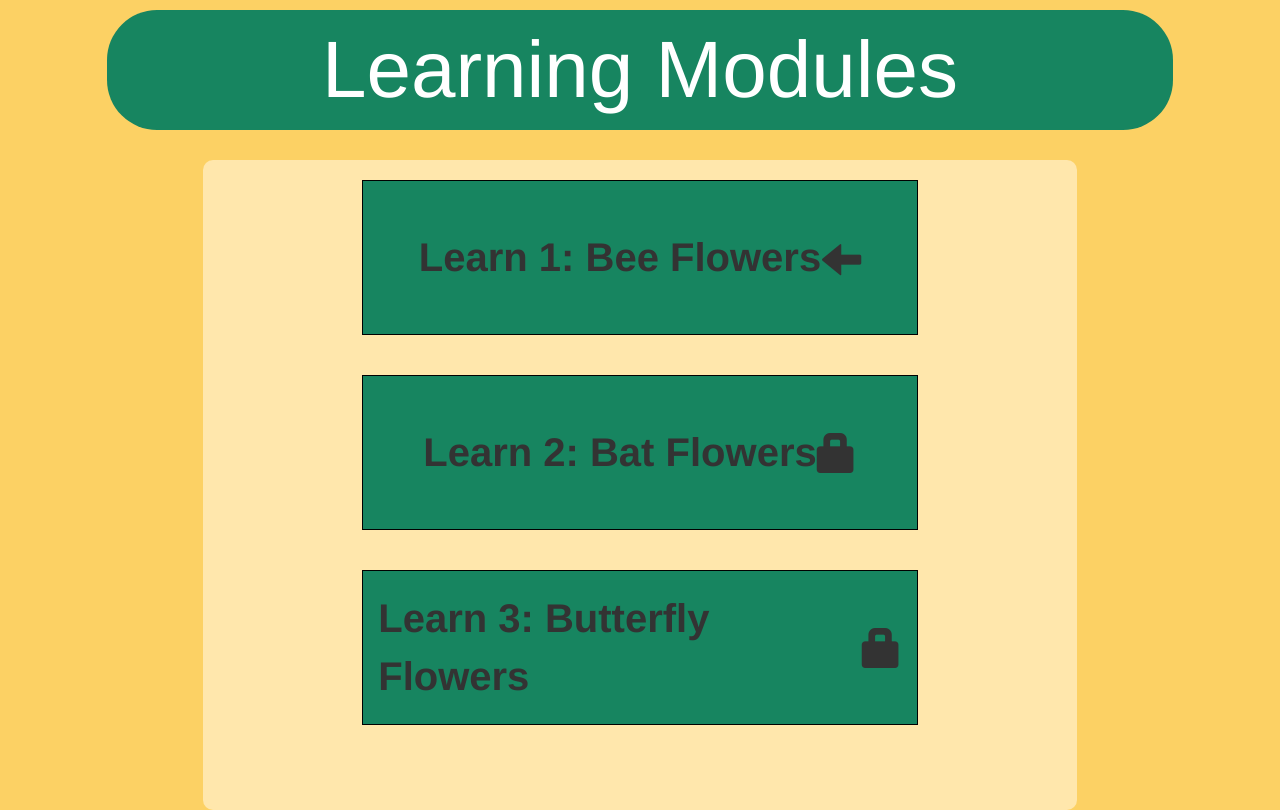
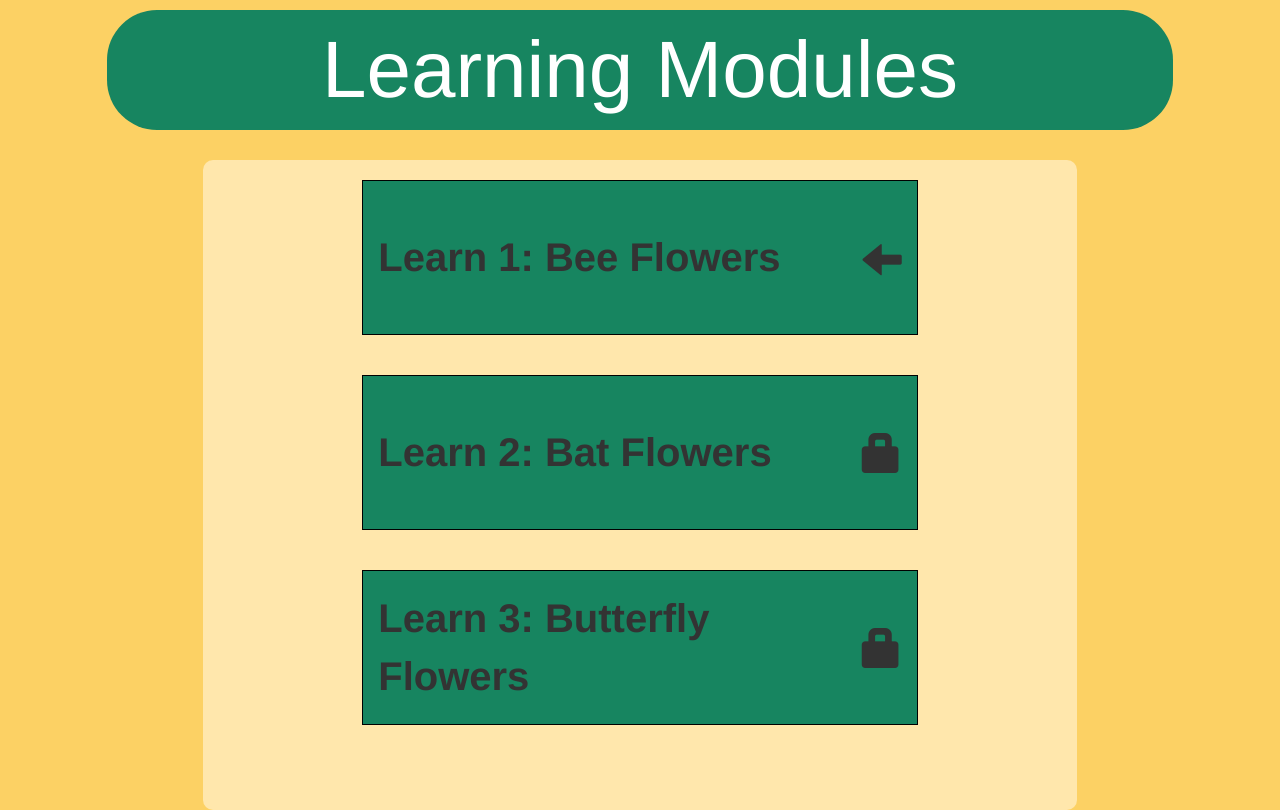
Before and after one commit to joshuahahn/PollinatorFriendlyGardening, a Flask app: page /learningmodules in a window 1280 px wide. Run offline with Flask 3, Linux system fonts and the light colour scheme; some libraries are stand-ins or nearby versions.

Commit message:
Right-aligned icons on learning modules

```diff
--- a/static/learningmodules.js
+++ b/static/learningmodules.js
@@ -1,8 +1,6 @@
 $(function () {
   let unlockedArray = [];
   let completions = categorizeCompletion(data);
-
-  console.log(completions);
 
   for (let i = 0; i < Object.keys(data).length; i++) {
     createLearningModuleButtons(data[i + 1], completions);
@@ -17,25 +15,23 @@ $(function () {
       let curId = i + 1;
       let cur = learningModuleData[curId];
       completionArray[curId] = {};
-      console.log("completionArray: " + JSON.stringify(learningModuleData));
-      console.log("completion status: " + cur["completed"]);
 
       if (cur["completed"] == "true") {
         completionArray[curId]["leftIcon"] = "";
         completionArray[curId]["rightIcon"] =
-          '<i class="glyphicon glyphicon-check justify-right"></i>';
+          '<i class="glyphicon glyphicon-check"></i>';
         unlockedArray.push(true);
       } else if (cur["completed"] == "false" && locked == false) {
         locked = true;
         completionArray[curId]["leftIcon"] =
-          '<i class="glyphicon glyphicon-arrow-left justify-right"></i>';
+          '<i class="glyphicon glyphicon-arrow-left"></i>';
         completionArray[curId]["rightIcon"] = "";
         unlockedArray.push(true);
       } else if (locked == true) {
         unlockedArray.push(false);
         completionArray[curId]["leftIcon"] = "";
         completionArray[curId]["rightIcon"] =
-          '<i class="glyphicon glyphicon-lock justify-right"></i>';
+          '<i class="glyphicon glyphicon-lock"></i>';
       }
     }
 
@@ -52,7 +48,7 @@ $(function () {
             <div class=\"col-md-2\">
             </div>
 
-            <div class=\"col-md-8 learning-module-button center-text\">
+            <div class=\"col-md-8 learning-module-button center-text d-flex justify-content-between\">
                 <span class=\"module-title\">${title}</span>${completionArray[id]["leftIcon"]}
                 ${completionArray[id]["rightIcon"]}
             </div>
@@ -61,12 +57,8 @@ $(function () {
 
     $("#main-container").append(newLearningModuleButton);
 
-    console.log(completionArray[id]);
-    console.log("locked array: " + unlockedArray);
     if (unlockedArray[id - 1] == true) {
       newLearningModuleButton.click(function () {
-        console.log("completion array was done");
-        console.log("button clicked: " + id);
         window.location.href = `../learn/${id}`;
       });
     }
--- a/static/styles.css
+++ b/static/styles.css
@@ -55,6 +55,7 @@ main {
     height: 60px;
     cursor: pointer;
 }
+
 .disable {
     background-color: #d9d9d9;
 }
@@ -356,3 +357,17 @@ main {
     padding-top: 5px;
     padding-bottom: 5px;
 }
+
+.glyphicon {
+    display: inline-block;
+    vertical-align: middle;
+    font-size: 1em;
+}
+
+.justify-right {
+    float: right;
+}
+
+.red-background {
+    background-color: red;
+}
```
